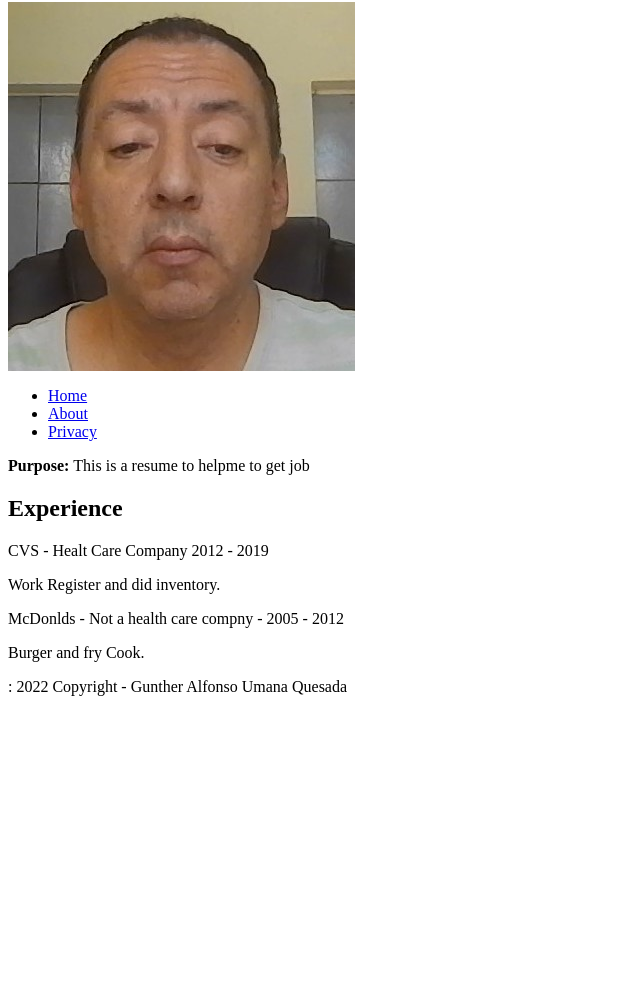
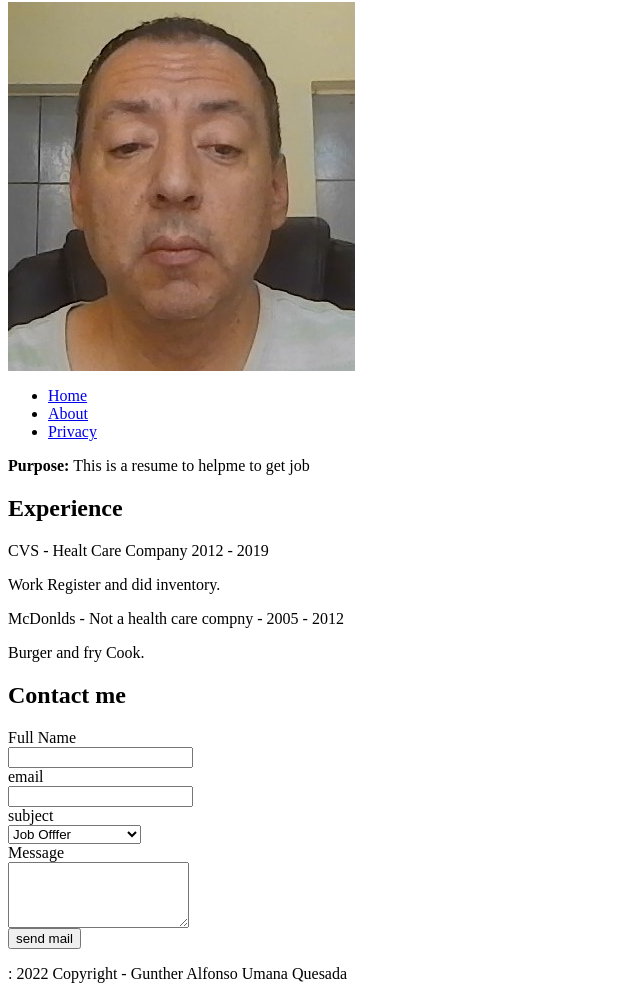
Before and after one commit to Galumake/AEM_AlfonsoFrontendRepo, a plain HTML site: page index.html in a window 1280 px wide. Shown: the part 64-1055 px from the top of the page, without its empty margins (0-640 px from the left). Before the commit the page ends 800 px from the top, so only its background shows below. Drawn offline with Linux system fonts and the light colour scheme.

Commit message:
first form

```diff
--- a/index.html
+++ b/index.html
@@ -29,6 +29,45 @@
             <p>Burger and fry Cook.</p>
         </div>
     </main>
+    <aside>
+        <h2>Contact me</h2>
+        <form action="">
+            <div>
+                <label for="fullName">Full Name</label>
+            </div>
+            <div>
+                <input id="fullName" type="text">
+            </div>
+            <div>
+                <label for="email">email</label>
+            </div>
+            <div>
+                <input id="email" type="email">
+            </div>
+            <div>
+                <label for="subject">subject</label>
+            </div>
+            <div>
+                <select name="" id="subject">
+                    <option value="">Job Offfer</option>
+                    <option value="">Personal Message</option>
+                    <option value="">Complaint</option>
+
+                </select>
+            </div>
+
+            <div>
+                <label for="msg">Message</label>
+            </div>
+            <div>
+                <textarea id="msg" rows="4" ></textarea>
+            </div>
+            <div>
+                <input type="submit" value="send mail">
+            </div>
+
+        </form>
+    </aside>
 
     <footer>
        &colon; 2022 Copyright - Gunther Alfonso Umana Quesada
```
